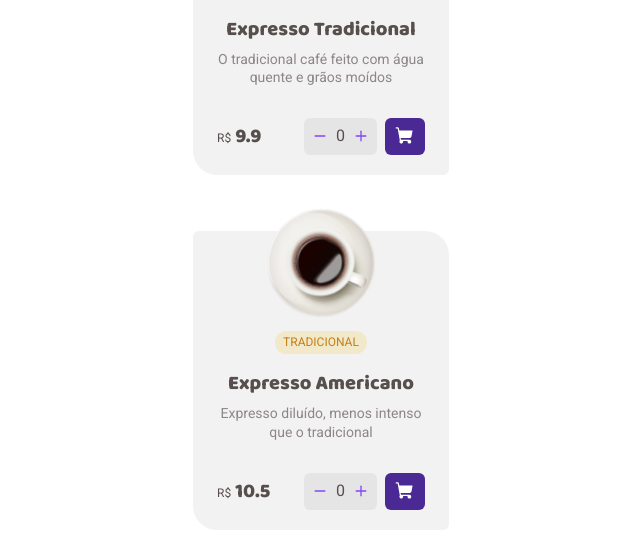
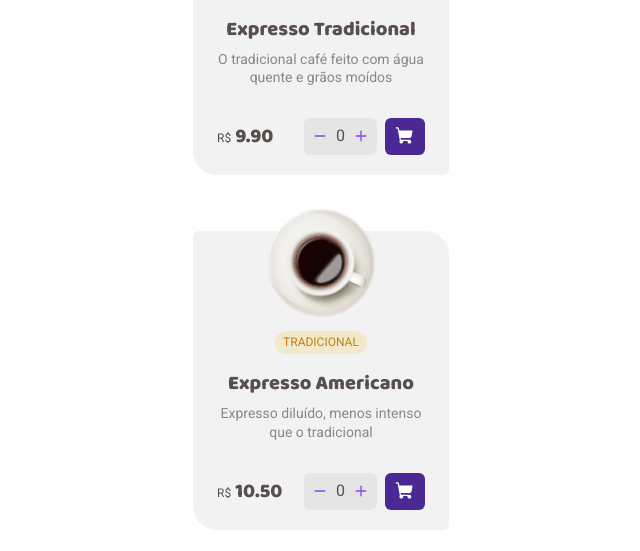
Before and after one commit to guivictorr/coffeetime, a React (Vite) app: page / in a window 1280 px wide. Shown: the part 850-1401 px from the top of the page, without its empty margins (319-959 px from the left). Built offline with nearby package versions, Linux system fonts and the light colour scheme.

Commit message:
refactor: adding toFixed for coffee prices

```diff
--- a/src/components/coffee-card.tsx
+++ b/src/components/coffee-card.tsx
@@ -33,7 +33,7 @@ export function CoffeeCard({
         <div className='flex items-center gap-1'>
           <span className='text-xs self-end'>R$</span>
           <span className='font-baloo font-extrabold text-lg leading-5'>
-            {priceInCents / 100}
+            {(priceInCents / 100).toFixed(2)}
           </span>
         </div>
         <div className='flex gap-2'>
```
